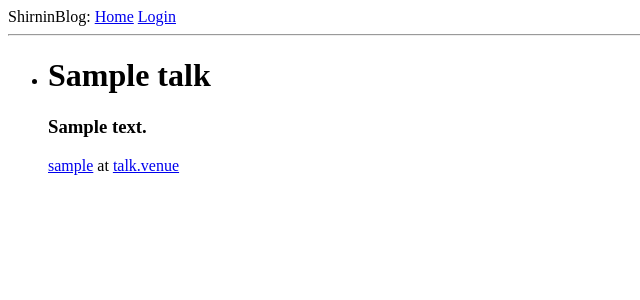
After one commit to odyssey121/blog, a Flask app: page /talks/ in a window 1280 px wide. The commit adds this page. Shown: the top 300 px of the page, without its empty margins (0-640 px from the left). Run offline with Flask 2, Linux system fonts and the light colour scheme; tables that the repository leaves empty hold one stand-in row (values such as "Sample post"); some libraries are stand-ins or nearby versions.

Commit message:
talks add index nd template _talks head and _talks

```diff
--- a/app/__init__.py
+++ b/app/__init__.py
@@ -3,12 +3,15 @@ from config import Config
 from flask_sqlalchemy import SQLAlchemy
 from flask_migrate import Migrate
 from flask_login import LoginManager
+from flask_moment import Moment
 
 app = Flask(__name__)
 app.config.from_object(Config)
 
 db = SQLAlchemy(app)
 migrate = Migrate(app, db)
+
+moment = Moment(app)
 
 login = LoginManager(app)
 login.login_view = 'auth.login'
--- a/app/talks/routes.py
+++ b/app/talks/routes.py
@@ -3,8 +3,18 @@ from app.talks import bp
 from flask import render_template, url_for, redirect, flash
 from flask_login import current_user
 from app.talks.forms import TalkForm
-from app.models import Talk
+from app.models import Talk, User
 from datetime import datetime
+
+
+
+
+@bp.route('/')
+def index():
+	talks = Talk.query.order_by(Talk.date.desc()).all()
+	return render_template('talks/index.html', talks = talks, title = 'Talks list')
+
+
 
 
 
--- a/app/templates/base.html
+++ b/app/templates/base.html
@@ -1,3 +1,5 @@
+
+
 <html>
     <head>
       {% if title %}
@@ -15,6 +17,7 @@
           {% else %}
           <a href="{{url_for('auth.logout')}}">Logout</a>
           <a href="{{url_for('user', username = current_user.username)}}">Profile</a>
+          <a href="{{url_for('talks.new_talk')}}">New Talk</a>
 
           {% endif %}
 
@@ -35,5 +38,7 @@
         {% endif %}
         {% endwith %}
         {% block content %}{% endblock %}
+
     </body>
+
 </html>
--- /dev/null
+++ b/app/templates/talks/_talk_header.html
@@ -0,0 +1,13 @@
+<div class="talk_header">
+<h1>{{talk.title}}</h1>
+<h3>{{talk.description}}</h3>
+<p>
+	<a href="{{url_for('user', username = talk.author.username)}}">{{talk.author.username}}</a>
+	at
+	{% if talk.venue_url %}
+		<a href="{{talk.venue_url}}">talk.venue</a>
+	{% else %}
+		{{talk.venue}}
+	{% endif %}
+</p>
+</div>
--- /dev/null
+++ b/app/templates/talks/_talks.html
@@ -0,0 +1,6 @@
+
+<ul class="talk-list">
+	{% for talk in talks %}
+	<li class="talk">{% include 'talks/_talk_header.html' %}</li>
+	{% endfor %}
+</ul>
--- /dev/null
+++ b/app/templates/talks/index.html
@@ -0,0 +1,4 @@
+{% extends 'base.html' %}
+{% block content %}
+{% include 'talks/_talks.html' %}
+{% endblock %}
```
